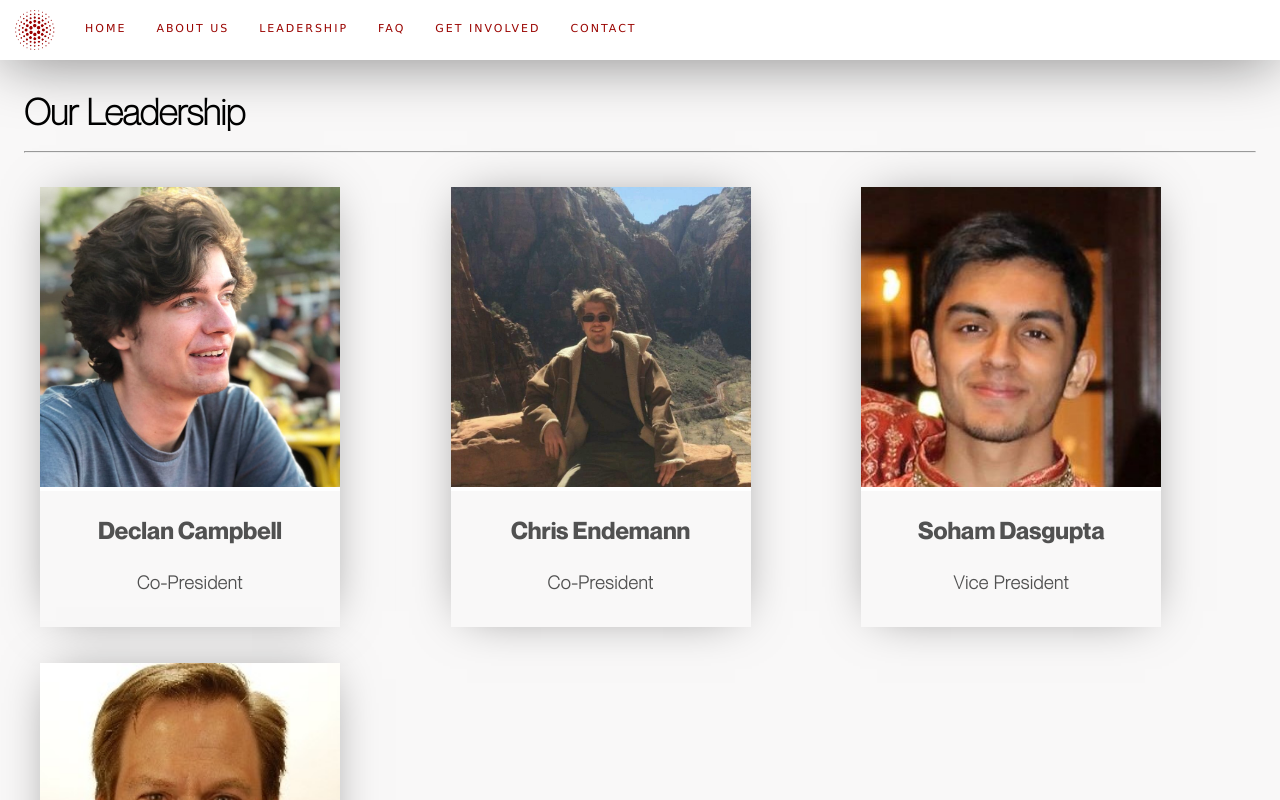
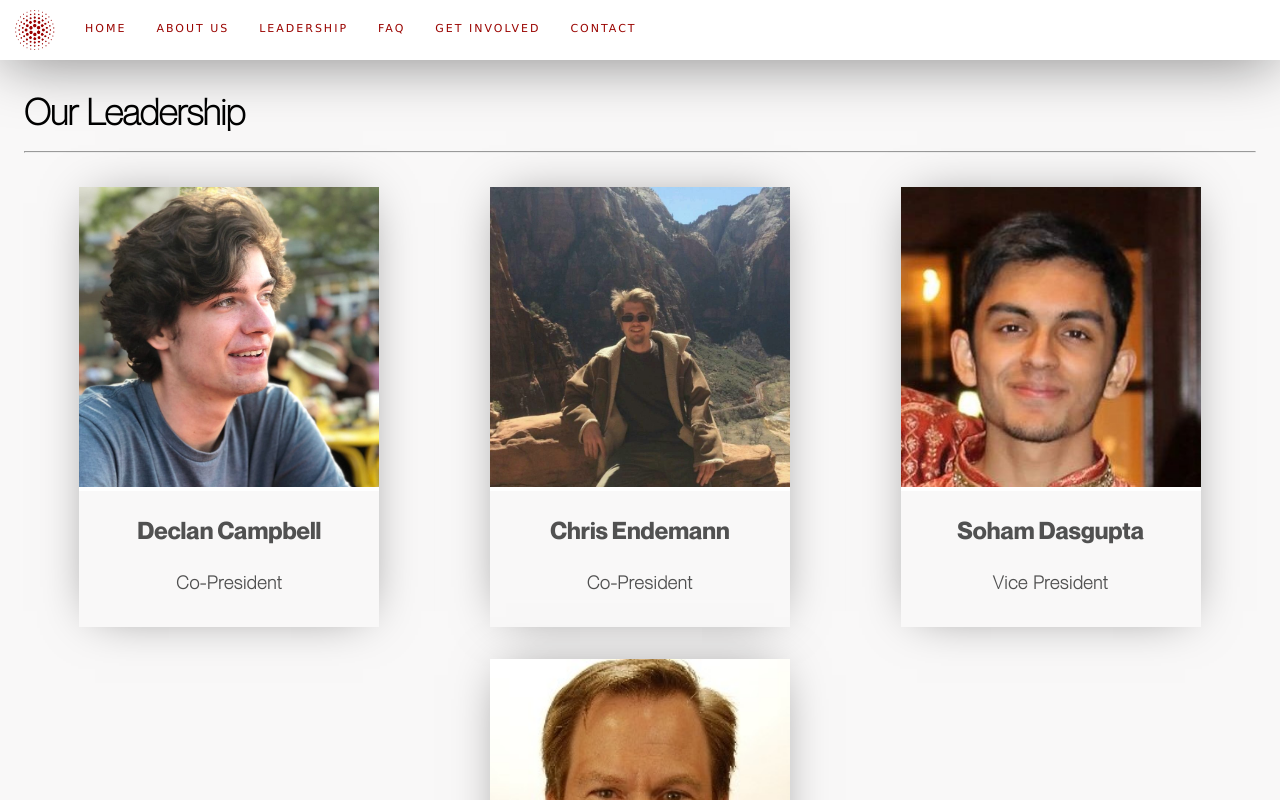
Before and after one commit to aiclubuwmadison/aiclubuwmadison.github.io, a React (Create React App) app: page /leadership in a window 1280 px wide. Shown: the top 800 px of the page. Built offline with nearby package versions, Linux system fonts and the light colour scheme.

Commit message:
Fixed portrait spacing

```diff
--- a/src/components/Home.js
+++ b/src/components/Home.js
@@ -8,7 +8,7 @@ const Home = () => {
         <>
             <div id="gradient">
                 <h1 id="welcome-text">
-                    Artificial Intelligence at the University of Wisconsin.
+                    AI at UW.
                 </h1>
             </div>
         </>
--- a/src/components/Leadership.js
+++ b/src/components/Leadership.js
@@ -11,16 +11,16 @@ const Leadership = () => {
             <Header>
                 Our Leadership
             </Header>
-            <Grid container direction="column">
-                <Grid container direction="row">
-                    <Grid item xs>
+            <Grid container direction="column" justify="center" alignItems="center">
+                <Grid container direction="row" justify="center" alignItems="center">
+                    <Grid item xs={4}>
                         <Portrait
                             file="declan.jpg"
                             title="Co-President"
                             name="Declan Campbell"
                         />
                     </Grid>
-                    <Grid item xs>
+                    <Grid item xs={4}>
                         <Portrait
                             file="chris.jpg"
                             title="Co-President"
@@ -28,7 +28,7 @@ const Leadership = () => {
                             link="https://www.linkedin.com/in/chris-endemann"
                         />
                     </Grid>
-                    <Grid item xs>
+                    <Grid item xs={4}>
                         <Portrait
                             file="soham.jpg"
                             title="Vice President"
@@ -37,7 +37,7 @@ const Leadership = () => {
                         />
                     </Grid>
                 </Grid>
-                <Grid container direction="row">
+                <Grid container direction="row" justify="center" alignItems="center">
                     <Grid item xs={4}>
                         <Portrait
                             file="dane.jpg"
--- a/src/components/display/Portrait.js
+++ b/src/components/display/Portrait.js
@@ -5,6 +5,7 @@ import BodyText from '../typographic/BodyText';
 const Portrait = ({file, link, name, title}) => {
 
     return (
+        <div className="card-wrapper">
             <div className="card">
                 <a
                     className="card-image"
@@ -27,7 +28,7 @@ const Portrait = ({file, link, name, title}) => {
                         {title}
                     </BodyText>
                 </a>
-
+            </div>
         </div>
     )
 };
--- a/src/index.css
+++ b/src/index.css
@@ -163,6 +163,12 @@ code {
   width: 300px;
 }
 
+.card-wrapper {
+  display: flex;
+  justify-content: center;
+  align-items: center;
+}
+
 .card:hover {
 	transform: translateY(-0.5rem) scale(1.0125);
 	box-shadow: 0 0.5em 3rem -1rem rgba(0,0,0,0.5);
@@ -205,7 +211,7 @@ code {
 /* Gradient home page */
 
 #welcome-text{
-  font-size: 52px;
+  font-size: 72px;
   text-align: center;
   margin-top: 256px;
   color:white;
```
Also changed, not shown: public/images/logo_full.png. Lines whose indentation alone changed are shown as unchanged.
